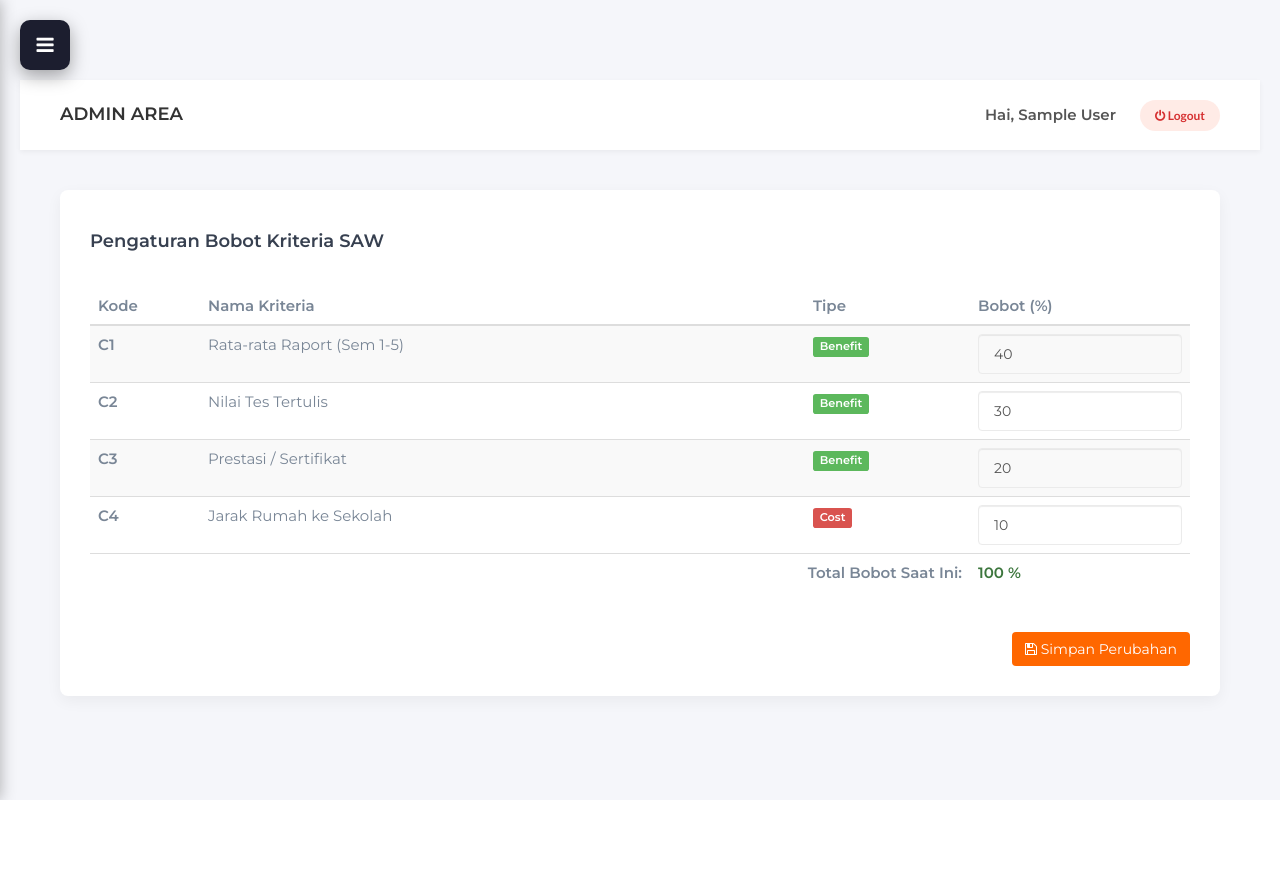
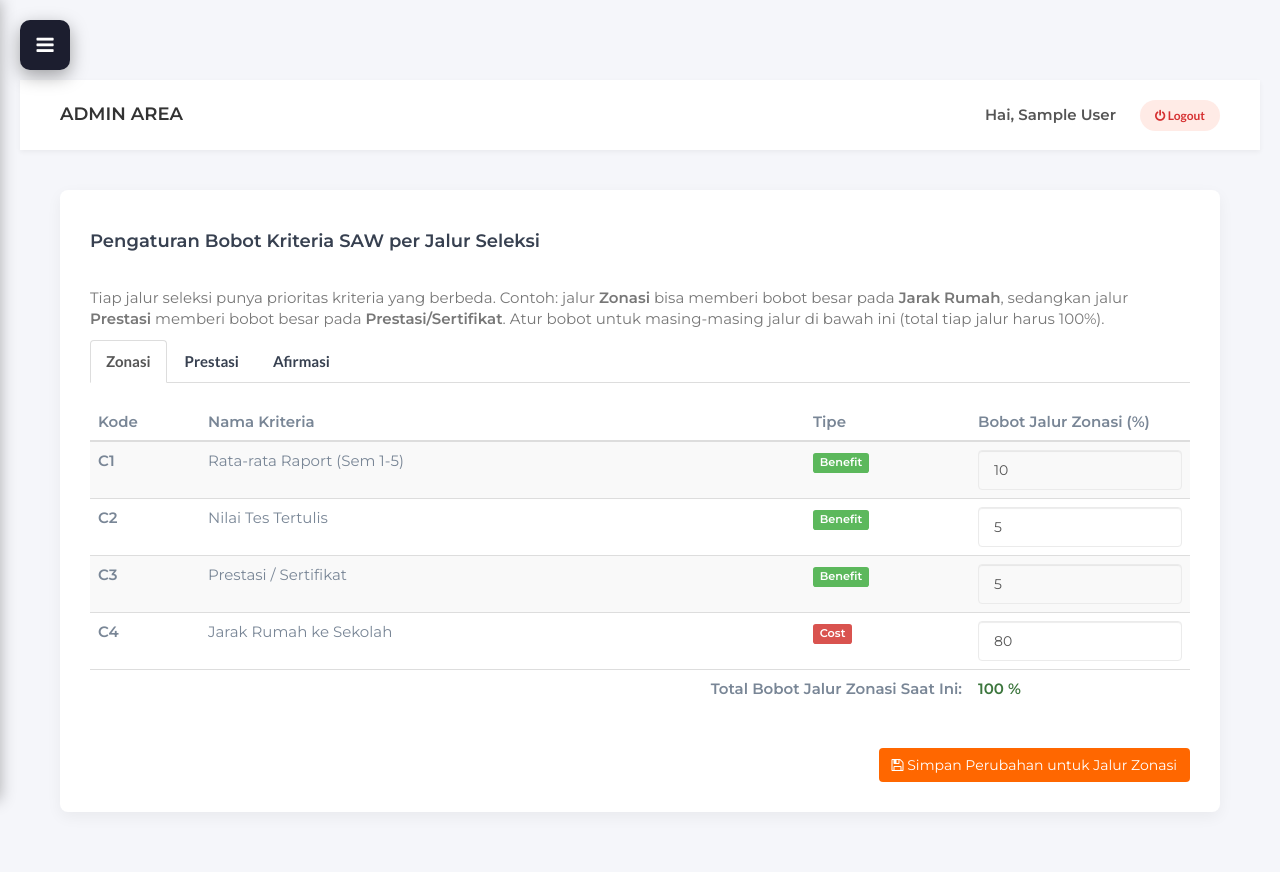
Before and after one commit to eternalsugarzy/WebInformasiSekolah, a PHP site: page /admin/bobot_saw.php in a window 1280 px wide. Before the commit the page ends 800 px from the top, so only its background shows below. Run offline with PHP 8.4, Linux system fonts and the light colour scheme; the visitor is signed in with stand-in values (Sample User, id 1); data comes from the database, SQL or seed files in the repository; some libraries are stand-ins or nearby versions.

Commit message:
Dukung bobot kriteria SAW berbeda per jalur seleksi
Sebelumnya satu set bobot kriteria SAW dipakai sama rata untuk semua
jalur (Zonasi/Prestasi/Afirmasi), sehingga kolom jalur_seleksi hanya
label dan tidak memengaruhi hasil perhitungan.

- Tabel baru bobot_jalur (jalur_seleksi, id_kriteria, bobot), fallback
  ke kriteria_saw.bobot bila suatu jalur belum dikonfigurasi
- SawModel: getKriteriaByJalur(), getBobotSemuaJalur(), updateBobotJalur();
  hitungDanUpdateSAW() & getRincianPerhitungan() kini memakai bobot
  sesuai jalur_seleksi tiap pendaftar, bukan satu bobot global
- Halaman admin Bobot SAW: tab per jalur, validasi total 100% per jalur
- Laporan cetak & tabel Proses Seleksi menampilkan kolom Jalur dan
  tabel bobot per jalur untuk transparansi
- Seed default: Zonasi -> Jarak Rumah 80%, Prestasi -> Prestasi 80%,
  Afirmasi -> seimbang 25% tiap kriteria

Co-Authored-By: Claude Sonnet 5 <noreply@anthropic.com>

```diff
--- a/controllers/AdminBobotController.php
+++ b/controllers/AdminBobotController.php
@@ -9,7 +9,12 @@ class AdminBobotController {
     }
 
     public function index() {
-        $data_kriteria = $this->model->getKriteria();
+        $jalur_list = $this->model->getJalurList();
+        $jalur_terpilih = isset($_GET['jalur']) && in_array($_GET['jalur'], $jalur_list)
+            ? $_GET['jalur']
+            : $jalur_list[0];
+
+        $data_kriteria = $this->model->getKriteriaByJalur($jalur_terpilih);
         $total_bobot = array_sum(array_column($data_kriteria, 'bobot'));
         $pesan = isset($_GET['pesan']) ? $_GET['pesan'] : "";
 
@@ -19,19 +24,25 @@ class AdminBobotController {
 
     public function update() {
         if (isset($_POST['update_bobot'])) {
+            $jalur_list = $this->model->getJalurList();
+            $jalur = isset($_POST['jalur_seleksi']) && in_array($_POST['jalur_seleksi'], $jalur_list)
+                ? $_POST['jalur_seleksi']
+                : $jalur_list[0];
+
             $id_kriterias = $_POST['id_kriteria'];
             $bobots = $_POST['bobot'];
 
             $berhasil = true;
             for ($i = 0; $i < count($id_kriterias); $i++) {
-                if (!$this->model->updateBobotKriteria($id_kriterias[$i], $bobots[$i])) {
+                if (!$this->model->updateBobotJalur($jalur, $id_kriterias[$i], $bobots[$i])) {
                     $berhasil = false;
                 }
             }
             $status = $berhasil ? "sukses" : "gagal";
+            $jalur_enc = urlencode($jalur);
 
             // ✅ Menggunakan JavaScript untuk redirect agar terhindar dari error "headers already sent"
-            echo "<script>window.location.href='bobot_saw.php?pesan=$status';</script>";
+            echo "<script>window.location.href='bobot_saw.php?jalur=$jalur_enc&pesan=$status';</script>";
             exit;
         }
     }
--- a/models/SawModel.php
+++ b/models/SawModel.php
@@ -3,6 +3,12 @@
 require_once 'Database.php';
 
 class SawModel extends Database {
+
+    // Batas bawah jarak rumah ke sekolah (km) yang boleh dipakai dalam kalkulasi SAW.
+    // Jarak 0 (atau mendekati 0) berbahaya untuk kriteria Cost C4: selain rawan
+    // dibagi nyaris-nol, nilai itu juga bisa menjadi MIN(jarak) global sehingga
+    // kriteria Jarak jadi tidak berpengaruh bagi SEMUA pendaftar. 0.01 km = 10 meter.
+    const MIN_JARAK_KM = 0.01;
 
     // ==========================================
     // 1. BAGIAN PENGATURAN KRITERIA & BOBOT
@@ -27,6 +33,66 @@ class SawModel extends Database {
         $bobot = mysqli_real_escape_string($conn, $bobot_baru);
 
         $sql = "UPDATE kriteria_saw SET bobot = '$bobot' WHERE id_kriteria = '$id'";
+        return $this->query($sql);
+    }
+
+    // ==========================================
+    // 1b. BAGIAN BOBOT KRITERIA PER JALUR SELEKSI
+    // ==========================================
+    // Setiap jalur (Zonasi, Prestasi, Afirmasi) bisa punya prioritas kriteria
+    // yang berbeda, mis. Zonasi menitikberatkan Jarak Rumah, Prestasi
+    // menitikberatkan nilai Prestasi. Ini yang membuat pemilihan jalur benar-benar
+    // memengaruhi hasil SAW, bukan sekadar label.
+
+    // Daftar jalur seleksi yang didukung sistem (harus sinkron dengan enum jalur_seleksi)
+    public function getJalurList() {
+        return ['Zonasi', 'Prestasi', 'Afirmasi'];
+    }
+
+    // Mengambil kriteria beserta bobot khusus untuk 1 jalur tertentu.
+    // Jika suatu kriteria belum dikonfigurasi untuk jalur tsb, fallback ke kriteria_saw.bobot.
+    public function getKriteriaByJalur($jalur) {
+        $conn = $this->koneksi;
+        $j = mysqli_real_escape_string($conn, $jalur);
+
+        $sql = "SELECT
+                    k.id_kriteria, k.kode_kriteria, k.nama_kriteria, k.tipe,
+                    COALESCE(bj.bobot, k.bobot) as bobot
+                FROM kriteria_saw k
+                LEFT JOIN bobot_jalur bj ON bj.id_kriteria = k.id_kriteria AND bj.jalur_seleksi = '$j'
+                ORDER BY k.id_kriteria ASC";
+        $result = $this->query($sql);
+
+        $data = [];
+        while ($row = mysqli_fetch_assoc($result)) {
+            $data[] = $row;
+        }
+        return $data;
+    }
+
+    // Mengambil bobot semua jalur sekaligus, dikelompokkan per jalur.
+    // Bentuk: ['Zonasi' => [id_kriteria => bobot, ...], 'Prestasi' => [...], ...]
+    public function getBobotSemuaJalur() {
+        $map = [];
+        foreach ($this->getJalurList() as $jalur) {
+            $map[$jalur] = [];
+            foreach ($this->getKriteriaByJalur($jalur) as $k) {
+                $map[$jalur][$k['id_kriteria']] = $k['bobot'] / 100;
+            }
+        }
+        return $map;
+    }
+
+    // Upsert bobot 1 kriteria untuk 1 jalur tertentu
+    public function updateBobotJalur($jalur, $id_kriteria, $bobot_baru) {
+        $conn = $this->koneksi;
+        $j = mysqli_real_escape_string($conn, $jalur);
+        $id = mysqli_real_escape_string($conn, $id_kriteria);
+        $bobot = mysqli_real_escape_string($conn, $bobot_baru);
+
+        $sql = "INSERT INTO bobot_jalur (jalur_seleksi, id_kriteria, bobot)
+                VALUES ('$j', '$id', '$bobot')
+                ON DUPLICATE KEY UPDATE bobot = '$bobot'";
         return $this->query($sql);
     }
 
@@ -63,6 +129,12 @@ class SawModel extends Database {
 
     // Menyimpan atau Mengupdate nilai inputan dari Admin
     public function simpanNilaiPendaftar($id_pendaftar, $raport, $tes, $prestasi, $jarak) {
+        // Validasi batas bawah jarak SEBELUM data masuk ke DB, supaya tidak pernah
+        // ada nilai jarak 0/negatif/tidak valid yang bisa merusak kalkulasi SAW nantinya.
+        if (!is_numeric($jarak) || (float) $jarak < self::MIN_JARAK_KM) {
+            return false;
+        }
+
         $conn = $this->koneksi;
 
         // Sanitasi data untuk keamanan SQL Injection
@@ -94,36 +166,54 @@ class SawModel extends Database {
 
     // 1. Mengambil Nilai Max (Benefit) dan Min (Cost) untuk Normalisasi
     public function getMinMax() {
+        // GREATEST(jarak_rumah, MIN_JARAK_KM) menjaga agar data lama yang masih
+        // bernilai 0/di bawah batas tidak menjadikan MIN(jarak) global = 0
+        // (yang akan membuat kriteria Jarak hilang dari perhitungan semua pendaftar).
+        $min_jarak = self::MIN_JARAK_KM;
         $sql = "SELECT
                     MAX(nilai_raport) as max_c1,
                     MAX(nilai_tes) as max_c2,
                     MAX(nilai_prestasi) as max_c3,
-                    MIN(jarak_rumah) as min_c4
+                    MIN(GREATEST(jarak_rumah, $min_jarak)) as min_c4
                 FROM nilai_tesmasuk";
         return mysqli_fetch_assoc($this->query($sql));
+    }
+
+    // Jaga-jaga terhadap data lama/tidak valid (jarak 0, negatif, atau kosong) yang mungkin
+    // masih lolos ke tabel nilai_tesmasuk sebelum validasi input ini ada. Dipanggil tepat
+    // sebelum jarak dipakai dalam kalkulasi SAW, supaya kalkulasi tidak pernah membagi
+    // dengan angka nyaris nol.
+    private function clampJarak($jarak) {
+        $jarak = (float) $jarak;
+        return ($jarak < self::MIN_JARAK_KM) ? self::MIN_JARAK_KM : $jarak;
     }
 
     // 2. Fungsi Utama Perhitungan SAW
     public function hitungDanUpdateSAW() {
         $mm = $this->getMinMax();
-        $bobot = $this->getKriteria(); // Mengambil bobot dari DB (Dinamis)
-
-        // Mapping bobot (Pastikan pembagian 100 karena input admin 40, 30, dsb)
-        $w1 = $bobot[0]['bobot'] / 100;
-        $w2 = $bobot[1]['bobot'] / 100;
-        $w3 = $bobot[2]['bobot'] / 100;
-        $w4 = $bobot[3]['bobot'] / 100;
+        // Bobot per jalur (Dinamis oleh Admin, beda tiap jalur seleksi)
+        $bobotPerJalur = $this->getBobotSemuaJalur();
 
         // Ambil semua data nilai
         $data = $this->getPendaftarDanNilai();
 
         foreach ($data as $row) {
             if ($row['id_nilai_tes']) {
-                // Normalisasi (Hindari pembagian nol)
+                // Pakai bobot sesuai jalur seleksi pendaftar ybs (fallback ke Zonasi jika jalur tak dikenal)
+                $jalur = $row['jalur_seleksi'] ?? 'Zonasi';
+                $w = $bobotPerJalur[$jalur] ?? reset($bobotPerJalur);
+                $w1 = $w[1] ?? 0;
+                $w2 = $w[2] ?? 0;
+                $w3 = $w[3] ?? 0;
+                $w4 = $w[4] ?? 0;
+
+                // Normalisasi (Hindari pembagian nol). Jarak divalidasi ke batas bawah
+                // MIN_JARAK_KM sebelum dipakai, sehingga data 0/tidak wajar tidak merusak Vi.
                 $r1 = ($mm['max_c1'] > 0) ? $row['nilai_raport'] / $mm['max_c1'] : 0;
                 $r2 = ($mm['max_c2'] > 0) ? $row['nilai_tes'] / $mm['max_c2'] : 0;
                 $r3 = ($mm['max_c3'] > 0) ? $row['nilai_prestasi'] / $mm['max_c3'] : 0;
-                $r4 = ($row['jarak_rumah'] > 0) ? $mm['min_c4'] / $row['jarak_rumah'] : 0;
+                $jarak = $this->clampJarak($row['jarak_rumah']);
+                $r4 = $mm['min_c4'] / $jarak;
 
                 // Hitung Nilai Akhir Vi = (w1*r1) + (w2*r2) + (w3*r3) + (w4*r4)
                 $vi = ($w1 * $r1) + ($w2 * $r2) + ($w3 * $r3) + ($w4 * $r4);
@@ -191,12 +281,8 @@ class SawModel extends Database {
     // hingga nilai akhir (Vi) per pendaftar -- untuk keperluan laporan cetak.
     public function getRincianPerhitungan() {
         $mm = $this->getMinMax();
-        $kriteria = $this->getKriteria(); // Bobot dinamis dari DB
-
-        $w1 = $kriteria[0]['bobot'] / 100;
-        $w2 = $kriteria[1]['bobot'] / 100;
-        $w3 = $kriteria[2]['bobot'] / 100;
-        $w4 = $kriteria[3]['bobot'] / 100;
+        $kriteria = $this->getKriteria(); // Definisi kriteria (kode/nama/tipe) + bobot default
+        $bobotPerJalur = $this->getBobotSemuaJalur(); // Bobot dinamis per jalur seleksi
 
         $data = $this->getPendaftarDanNilai();
         $rincian = [];
@@ -204,11 +290,20 @@ class SawModel extends Database {
         foreach ($data as $row) {
             if (!$row['id_nilai_tes']) continue; // Lewati pendaftar yang belum diinput nilainya
 
-            // Normalisasi (rij)
+            // Bobot mengikuti jalur seleksi pendaftar ybs
+            $jalur = $row['jalur_seleksi'] ?? 'Zonasi';
+            $w = $bobotPerJalur[$jalur] ?? reset($bobotPerJalur);
+            $w1 = $w[1] ?? 0;
+            $w2 = $w[2] ?? 0;
+            $w3 = $w[3] ?? 0;
+            $w4 = $w[4] ?? 0;
+
+            // Normalisasi (rij). Jarak divalidasi ke batas bawah MIN_JARAK_KM sebelum dipakai.
             $r1 = ($mm['max_c1'] > 0) ? $row['nilai_raport'] / $mm['max_c1'] : 0;
             $r2 = ($mm['max_c2'] > 0) ? $row['nilai_tes'] / $mm['max_c2'] : 0;
             $r3 = ($mm['max_c3'] > 0) ? $row['nilai_prestasi'] / $mm['max_c3'] : 0;
-            $r4 = ($row['jarak_rumah'] > 0) ? $mm['min_c4'] / $row['jarak_rumah'] : 0;
+            $jarak = $this->clampJarak($row['jarak_rumah']);
+            $r4 = $mm['min_c4'] / $jarak;
 
             // Nilai Terbobot (wi x rij)
             $wt1 = $w1 * $r1;
@@ -219,10 +314,12 @@ class SawModel extends Database {
             $rincian[] = [
                 'nama_lengkap'    => $row['nama_lengkap'],
                 'no_registrasi'   => $row['no_registrasi'],
+                'jalur_seleksi'   => $jalur,
                 'raw_c1'          => $row['nilai_raport'],
                 'raw_c2'          => $row['nilai_tes'],
                 'raw_c3'          => $row['nilai_prestasi'],
                 'raw_c4'          => $row['jarak_rumah'],
+                'bobot_w1' => $w1 * 100, 'bobot_w2' => $w2 * 100, 'bobot_w3' => $w3 * 100, 'bobot_w4' => $w4 * 100,
                 'r1' => $r1, 'r2' => $r2, 'r3' => $r3, 'r4' => $r4,
                 'wt1' => $wt1, 'wt2' => $wt2, 'wt3' => $wt3, 'wt4' => $wt4,
                 'nilai_akhir_saw' => $row['nilai_akhir_saw'],
@@ -232,9 +329,10 @@ class SawModel extends Database {
         }
 
         return [
-            'kriteria' => $kriteria,
-            'minmax'   => $mm,
-            'data'     => $rincian,
+            'kriteria'       => $kriteria,
+            'bobot_per_jalur'=> $bobotPerJalur,
+            'minmax'         => $mm,
+            'data'           => $rincian,
         ];
     }
 
--- a/views/admin/bobot_saw.php
+++ b/views/admin/bobot_saw.php
@@ -1,13 +1,19 @@
 <div class="card-box">
     <div class="row" style="margin-bottom: 20px;">
         <div class="col-md-6">
-            <h4>Pengaturan Bobot Kriteria SAW</h4>
+            <h4>Pengaturan Bobot Kriteria SAW per Jalur Seleksi</h4>
         </div>
     </div>
 
+    <p class="text-muted">
+        Tiap jalur seleksi punya prioritas kriteria yang berbeda. Contoh: jalur <b>Zonasi</b> bisa memberi bobot
+        besar pada <b>Jarak Rumah</b>, sedangkan jalur <b>Prestasi</b> memberi bobot besar pada <b>Prestasi/Sertifikat</b>.
+        Atur bobot untuk masing-masing jalur di bawah ini (total tiap jalur harus 100%).
+    </p>
+
     <?php if(isset($_GET['pesan']) && $_GET['pesan'] == "sukses"): ?>
         <div class="alert alert-success">
-            <i class="fa fa-check-circle"></i> Berhasil memperbarui bobot kriteria!
+            <i class="fa fa-check-circle"></i> Berhasil memperbarui bobot kriteria untuk jalur <b><?= htmlspecialchars($jalur_terpilih); ?></b>!
         </div>
     <?php elseif(isset($_GET['pesan']) && $_GET['pesan'] == "gagal"): ?>
         <div class="alert alert-danger">
@@ -15,7 +21,17 @@
         </div>
     <?php endif; ?>
 
+    <ul class="nav nav-tabs" style="margin-bottom: 20px;">
+        <?php foreach ($jalur_list as $j): ?>
+            <li class="<?= ($j == $jalur_terpilih) ? 'active' : ''; ?>">
+                <a href="bobot_saw.php?jalur=<?= urlencode($j); ?>"><?= htmlspecialchars($j); ?></a>
+            </li>
+        <?php endforeach; ?>
+    </ul>
+
     <form action="bobot_saw.php?aksi=update" method="POST">
+        <input type="hidden" name="jalur_seleksi" value="<?= htmlspecialchars($jalur_terpilih); ?>">
+
         <div class="table-responsive">
             <table class="table table-hover table-striped">
                 <thead>
@@ -23,7 +39,7 @@
                         <th width="10%">Kode</th>
                         <th>Nama Kriteria</th>
                         <th width="15%">Tipe</th>
-                        <th width="20%">Bobot (%)</th>
+                        <th width="20%">Bobot Jalur <?= htmlspecialchars($jalur_terpilih); ?> (%)</th>
                     </tr>
                 </thead>
                 <tbody>
@@ -40,14 +56,14 @@
                         </td>
                         <td>
                             <input type="hidden" name="id_kriteria[]" value="<?= $row['id_kriteria']; ?>">
-                            <input type="number" name="bobot[]" value="<?= htmlspecialchars($row['bobot']); ?>" class="form-control" required>
+                            <input type="number" step="any" name="bobot[]" value="<?= htmlspecialchars($row['bobot']); ?>" class="form-control" required>
                         </td>
                     </tr>
                     <?php endforeach; ?>
                 </tbody>
                 <tfoot>
                     <tr>
-                        <td colspan="3" class="text-right" style="font-weight: 600; vertical-align: middle;">Total Bobot Saat Ini:</td>
+                        <td colspan="3" class="text-right" style="font-weight: 600; vertical-align: middle;">Total Bobot Jalur <?= htmlspecialchars($jalur_terpilih); ?> Saat Ini:</td>
                         <td style="font-weight: 600; vertical-align: middle;">
                             <?php if($total_bobot == 100): ?>
                                 <span class="text-success"><?= $total_bobot; ?> %</span>
@@ -63,7 +79,7 @@
         <div class="row" style="margin-top: 20px;">
             <div class="col-md-12 text-right">
                 <button type="submit" name="update_bobot" class="btn btn-orange">
-                    <i class="fa fa-save"></i> Simpan Perubahan
+                    <i class="fa fa-save"></i> Simpan Perubahan untuk Jalur <?= htmlspecialchars($jalur_terpilih); ?>
                 </button>
             </div>
         </div>
--- a/views/admin/proses_saw.php
+++ b/views/admin/proses_saw.php
@@ -14,6 +14,7 @@
                 <tr>
                     <th>Rank</th>
                     <th>Nama Pendaftar</th>
+                    <th>Jalur Seleksi</th>
                     <th>Nilai Akhir (Vi)</th>
                     <th>Status Kelulusan</th>
                 </tr>
@@ -23,6 +24,7 @@
                 <tr>
                     <td><?= $p['peringkat'] ? '#'.$p['peringkat'] : '-'; ?></td>
                     <td style="font-weight: 600;"><?= htmlspecialchars($p['nama_lengkap']); ?></td>
+                    <td><span class="label label-default"><?= htmlspecialchars($p['jalur_seleksi']); ?></span></td>
                     <td><?= ($p['nilai_akhir_saw'] != '') ? number_format($p['nilai_akhir_saw'], 4) : '-'; ?></td>
                     <td>
                         <?php
```
Also changed, not shown: admin/cetak_saw.php (+26 -7 lines), migrations/2026_08_23_bobot_per_jalur.sql (added).
